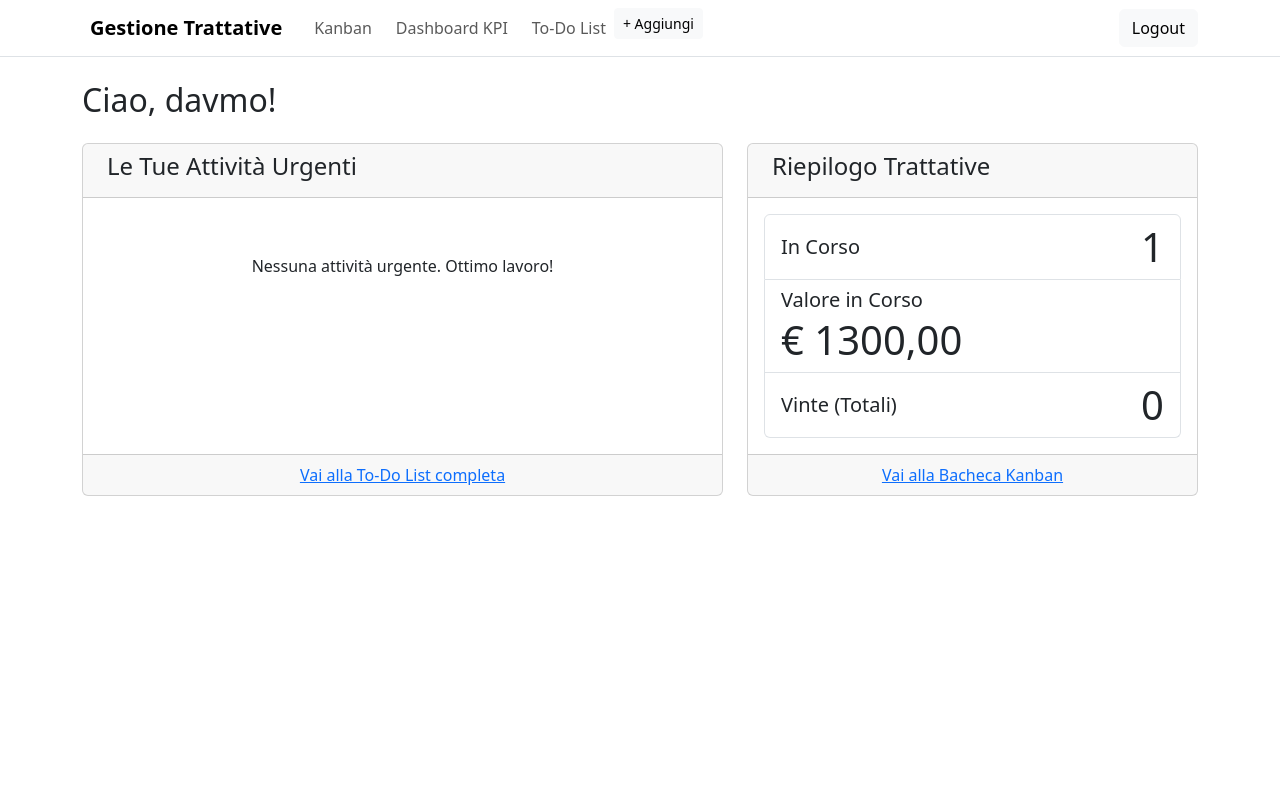
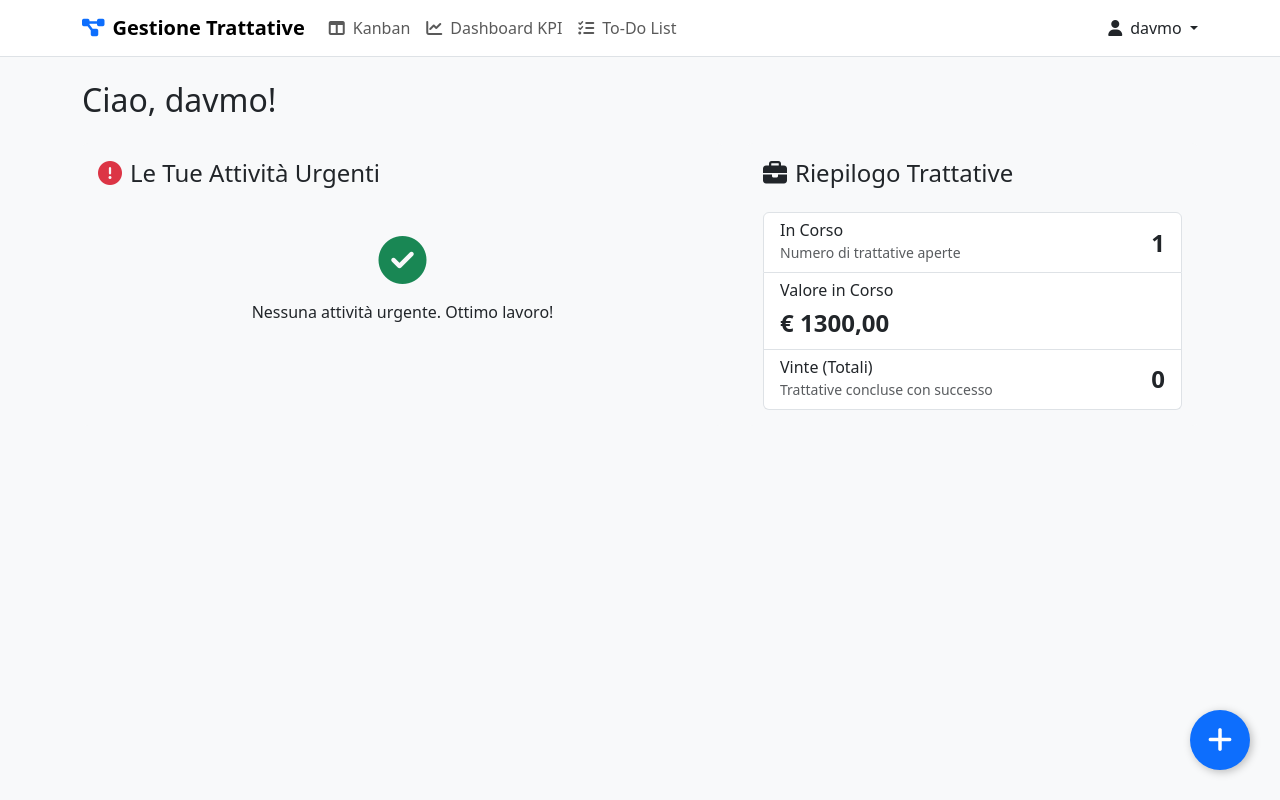
Before and after one commit to davidemoscatelli/progetto_trattattive, a Django app: page / in a window 1280 px wide. Run offline with Django 4.2, Linux system fonts and the light colour scheme; a user stored in the database is signed in; data comes from the database, SQL or seed files in the repository; both versions use the stored data as it was after the commit; some libraries are stand-ins or nearby versions.

Commit message:
miglioramento homepage

```diff
--- a/trattative/templates/trattative/base.html
+++ b/trattative/templates/trattative/base.html
@@ -7,7 +7,36 @@
     <title>Gestione Trattative</title>
 
     {% bootstrap_css %}
-    {% bootstrap_javascript %}
+
+    <link rel="stylesheet" href="https://cdnjs.cloudflare.com/ajax/libs/font-awesome/6.5.2/css/all.min.css">
+
+    <style>
+        body {
+            background-color: #f8f9fa; /* Un grigio molto chiaro per lo sfondo */
+        }
+
+        /* Stile per il nuovo pulsante flottante */
+        .fab {
+            position: fixed;
+            width: 60px;
+            height: 60px;
+            bottom: 30px;
+            right: 30px;
+            background-color: #0d6efd; /* Colore primario di Bootstrap */
+            color: white;
+            border-radius: 50%;
+            text-align: center;
+            font-size: 28px;
+            box-shadow: 2px 2px 8px rgba(0, 0, 0, 0.25);
+            z-index: 1000;
+            transition: all 0.2s ease-in-out;
+        }
+
+        .fab:hover {
+            transform: scale(1.05);
+            box-shadow: 2px 2px 12px rgba(0, 0, 0, 0.35);
+        }
+    </style>
 </head>
 <body>
     <nav class="navbar navbar-expand-lg navbar-light bg-white border-bottom mb-4">
@@ -35,17 +64,33 @@
                             <i class="fas fa-tasks me-2"></i>To-Do List
                         </a>
                     </li>
-                    <li class="nav-item">
-                        <a href="{% url 'trattativa_create' %}" class="btn btn-sm btn-light">+ Aggiungi</a>
-                    </li>
                 </ul>
-                {% if user.is_authenticated %}
-                <span class="navbar-text text-white me-3">Ciao, {{ user.username }}</span>
-                <form action="{% url 'logout' %}" method="post">
-                    {% csrf_token %}
-                    <button type="submit" class="btn btn-light">Logout</button>
-                </form>
-                {% endif %}
+
+                <div class="d-flex align-items-center">
+                    {% if user.is_authenticated %}
+                        <div class="nav-item dropdown">
+                            <a class="nav-link dropdown-toggle" href="#" id="navbarDropdown" role="button" data-bs-toggle="dropdown" aria-expanded="false">
+                                <i class="fas fa-user me-2"></i>{{ user.username }}
+                            </a>
+                            <ul class="dropdown-menu dropdown-menu-end" aria-labelledby="navbarDropdown">
+                                <li><a class="dropdown-item" href="{% url 'profilo' %}"><i class="fas fa-id-card me-2"></i>Profilo</a></li>
+                                <li><hr class="dropdown-divider"></li>
+                                <li>
+                                    <form action="{% url 'logout' %}" method="post" class="text-center">
+                                        {% csrf_token %}
+                                        <button type="submit" class="dropdown-item text-danger">
+                                            <i class="fas fa-sign-out-alt me-2"></i>Logout
+                                        </button>
+                                    </form>
+                                </li>
+                            </ul>
+                        </div>
+                    {% else %}
+                        <a href="{% url 'login' %}" class="btn btn-primary">
+                            <i class="fas fa-sign-in-alt me-2"></i>Accedi
+                        </a>
+                    {% endif %}
+                </div>
             </div>
         </div>
     </nav>
@@ -53,6 +98,12 @@
     <main class="container">
         {% block content %}{% endblock %}
     </main>
+
+    <a href="{% url 'trattativa_create' %}" class="fab d-flex align-items-center justify-content-center text-decoration-none">
+        <i class="fas fa-plus"></i>
+    </a>
+
+    {% bootstrap_javascript %}
     <script src="https://cdn.jsdelivr.net/npm/sortablejs@latest/Sortable.min.js"></script>
     <script src="https://cdn.jsdelivr.net/npm/chart.js"></script>
 </body>
--- a/trattative/templates/trattative/homepage.html
+++ b/trattative/templates/trattative/homepage.html
@@ -5,30 +5,25 @@
 
 <div class="row">
     <div class="col-lg-7 mb-4">
-        <div class="card h-100">
-            <div class="card-header">
-                <h4><i class="fas fa-exclamation-circle text-danger me-2"></i>Le Tue Attività Urgenti</h4>
-            </div>
+        <div class="card bg-light border-0 h-100">
             <div class="card-body">
+                <h4 class="card-title mb-4"><i class="fas fa-exclamation-circle text-danger me-2"></i>Le Tue Attività Urgenti</h4>
                 {% if tasks_urgenti %}
-                    <ul class="list-group list-group-flush">
-                        {% for task in tasks_urgenti %}
-                            <li class="list-group-item d-flex justify-content-between align-items-center">
+                    {% for task in tasks_urgenti %}
+                        <div class="card shadow-sm mb-3">
+                            <div class="card-body d-flex justify-content-between align-items-center">
                                 <div>
-                                    <a href="{% url 'task_update' task.pk %}" class="text-decoration-none">{{ task.titolo }}</a>
-                                    <br>
-                                    <small class="text-muted">
-                                        {% if task.trattativa %}
-                                            Trattativa: {{ task.trattativa.titolo }}
-                                        {% endif %}
-                                    </small>
+                                    <a href="{% url 'task_update' task.pk %}" class="text-decoration-none fw-bold">{{ task.titolo }}</a>
+                                    {% if task.trattativa %}
+                                        <br><small class="text-muted">Trattativa: {{ task.trattativa.titolo }}</small>
+                                    {% endif %}
                                 </div>
                                 {% if task.data_scadenza %}
                                     <span class="badge bg-danger rounded-pill">Scadenza: {{ task.data_scadenza|date:"d M" }}</span>
                                 {% endif %}
-                            </li>
-                        {% endfor %}
-                    </ul>
+                            </div>
+                        </div>
+                    {% endfor %}
                 {% else %}
                     <div class="text-center p-4">
                         <i class="fas fa-check-circle fa-3x text-success"></i>
@@ -36,35 +31,33 @@
                     </div>
                 {% endif %}
             </div>
-            <div class="card-footer text-center">
-                <a href="{% url 'task_list' %}">Vai alla To-Do List completa</a>
-            </div>
         </div>
     </div>
 
     <div class="col-lg-5 mb-4">
-        <div class="card h-100">
-            <div class="card-header">
-                <h4><i class="fas fa-briefcase me-2"></i>Riepilogo Trattative</h4>
-            </div>
-            <div class="card-body">
+        <div class="card bg-light border-0 h-100">
+             <div class="card-body">
+                <h4 class="card-title mb-4"><i class="fas fa-briefcase me-2"></i>Riepilogo Trattative</h4>
                 <div class="list-group">
                     <div class="list-group-item d-flex justify-content-between align-items-center">
-                        <h5 class="mb-0">In Corso</h5>
-                        <span class="display-6">{{ trattative_in_corso_count }}</span>
+                        <div>
+                            <h6 class="mb-0">In Corso</h6>
+                            <small class="text-muted">Numero di trattative aperte</small>
+                        </div>
+                        <span class="fw-bold fs-4">{{ trattative_in_corso_count }}</span>
                     </div>
                     <div class="list-group-item">
-                        <h5 class="mb-1">Valore in Corso</h5>
-                        <p class="display-6 mb-0">€ {{ valore_in_corso|floatformat:2 }}</p>
+                        <h6 class="mb-1">Valore in Corso</h6>
+                        <p class="fw-bold fs-4 mb-0">€ {{ valore_in_corso|floatformat:2 }}</p>
                     </div>
                     <div class="list-group-item d-flex justify-content-between align-items-center">
-                        <h5 class="mb-0">Vinte (Totali)</h5>
-                        <span class="display-6">{{ trattative_vinte_count }}</span>
+                        <div>
+                            <h6 class="mb-0">Vinte (Totali)</h6>
+                            <small class="text-muted">Trattative concluse con successo</small>
+                        </div>
+                        <span class="fw-bold fs-4">{{ trattative_vinte_count }}</span>
                     </div>
                 </div>
-            </div>
-             <div class="card-footer text-center">
-                <a href="{% url 'kanban_board' %}">Vai alla Bacheca Kanban</a>
             </div>
         </div>
     </div>
```
Also changed, not shown: trattative/templates/trattative/kanban_board.html (+74 -17 lines), db.sqlite3.
